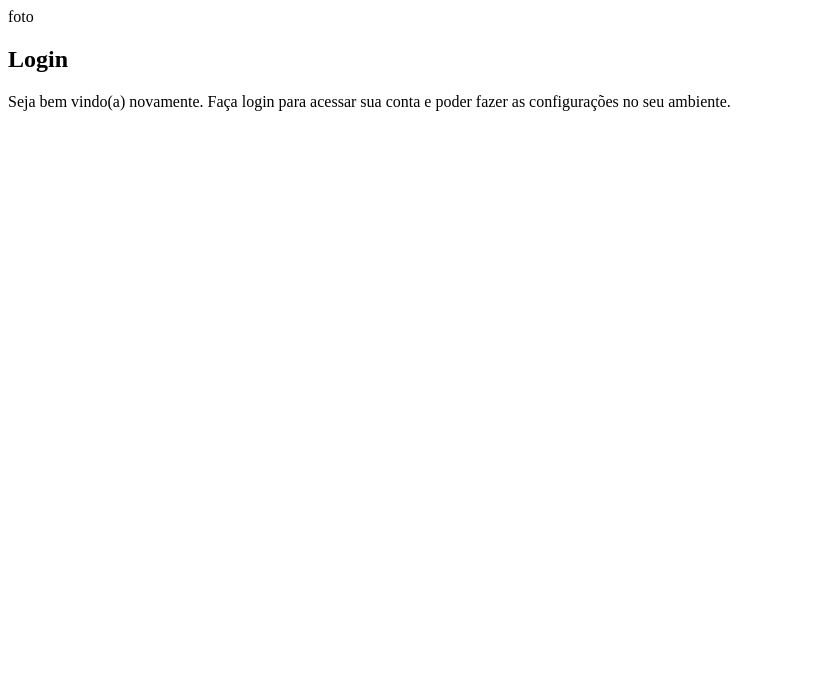
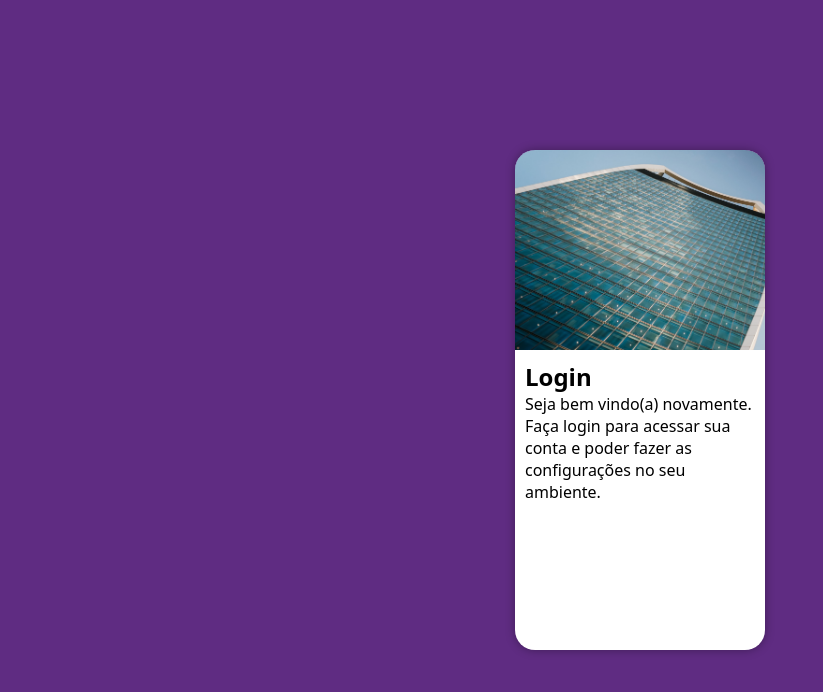
Before and after one commit to lucaslimal04/projeto-login, a plain HTML site: page index.html in a window 1280 px wide. Shown: the whole page, without its empty margins (0-823 px from the left). Drawn offline with Linux system fonts and the light colour scheme.

Commit message:
projeto em andamento

```diff
--- a/estilos/style.css
+++ b/estilos/style.css
@@ -1,7 +1,51 @@
 @charset "UTF-8";
 
-/*
-Paleta de cores
-Verde: #49a09d
-Lilás:#5f2c82
-*/
+* {
+    font-family: system-ui, -apple-system, BlinkMacSystemFont, 'Segoe UI', Roboto, Oxygen, Ubuntu, Cantarell, 'Open Sans', 'Helvetica Neue', sans-serif;
+    padding: 0px;
+    margin: 0px;
+    box-sizing: border-box;
+}
+
+:root {
+    --lilás: #5f2c82;
+    --verde: #49a09d;
+}
+
+body,html {
+    background-color: var(--lilás);
+    height: 100vh;
+    width: 100vw;
+}
+
+main {
+    position: relative;
+    height: 100vh;
+    width: 100vw;
+}
+
+#login {
+    position: absolute;
+    left: 50%;
+    top: 50%;
+    transform: translate(-50%, -50%);
+    background-color: #fff;
+    width: 250px;
+    height: 500px;
+    overflow: hidden;
+    border-radius: 20px;
+    box-shadow: 0px 0px 10px rgba(0, 0, 0, 0.342);
+}
+
+#imagem {
+    display: block;
+    height: 200px;
+    background: var(--lilás) url('../imagens/metal.jpg') no-repeat;
+    background-size: cover;
+}
+
+#formulario {
+    display: block;
+    padding: 10px;
+
+}
--- a/index.html
+++ b/index.html
@@ -13,7 +13,7 @@
 <section id="login">
 
 <div id="imagem">
-foto
+
 </div>
 
 <div id="formulario">
```
